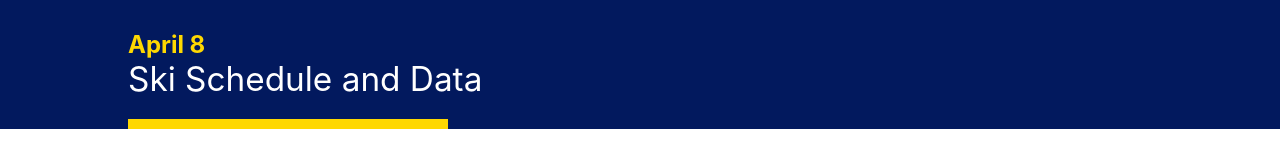
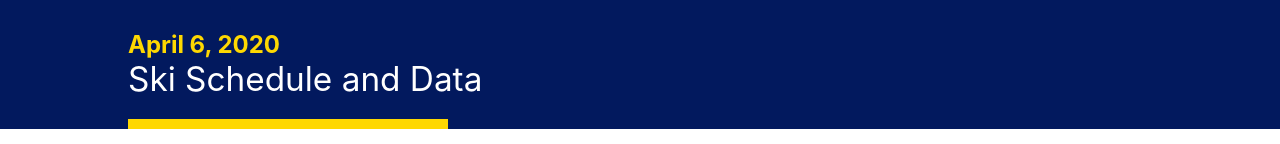
Before and after one commit to imanipaul/ski-schedule, a React (Create React App) app: page / in a window 1280 px wide. Shown: the top 144 px of the page. Built offline with nearby package versions, Linux system fonts and the light colour scheme.

Commit message:
Display current date in header

```diff
--- a/src/App.scss
+++ b/src/App.scss
@@ -23,6 +23,9 @@ html {
     justify-content: flex-end;
     height: 12vw;
     background-color: #02195e;
+    @media screen and (max-width: 761px) {
+      height: 15vw;
+    }
 
     h1 {
       margin: 0px;
@@ -45,6 +48,7 @@ html {
     div:first-of-type {
       text-align: left;
       padding-bottom: 20px;
+      margin-top: 2vw;
     }
 
     .line {
--- a/src/Header.js
+++ b/src/Header.js
@@ -1,11 +1,26 @@
-import React from 'react'
+import React, {useState, useEffect} from 'react'
 
 export default function Header () {
+
+    let allMonths = ['January', 'February', 'March', 'April', 'May','June', 'July', 'August', 'September', 'October', 'November', 'December']
+
+    const currentDate = () => {
+        let today = new Date();
+        let date = today.getDate();
+        let month = allMonths[today.getMonth()];
+        let year = today.getFullYear();
+        // var yyyy = today.getFullYear();
+
+        console.log(month + ' ' + date + ' ' + year)
+        return(month + ' ' + date + ', ' + year)
+
+    }
+
     return (
         <header className = 'header'>
 
             <div>
-            <h1>April 8</h1>
+            <h1>{currentDate()}</h1>
             <h2>Ski Schedule and Data</h2>
 
             </div>
```
